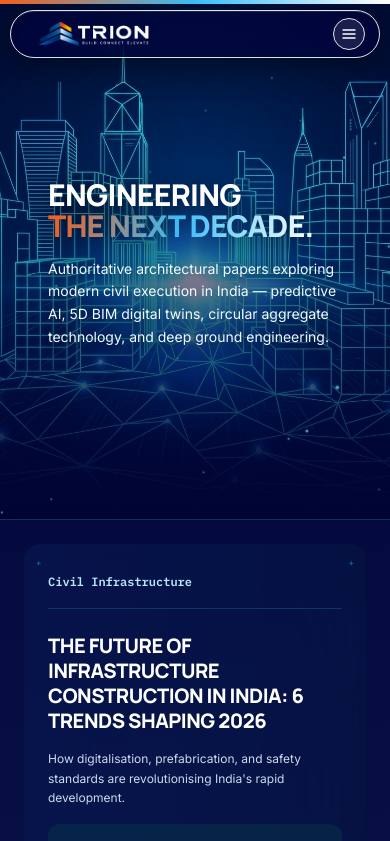
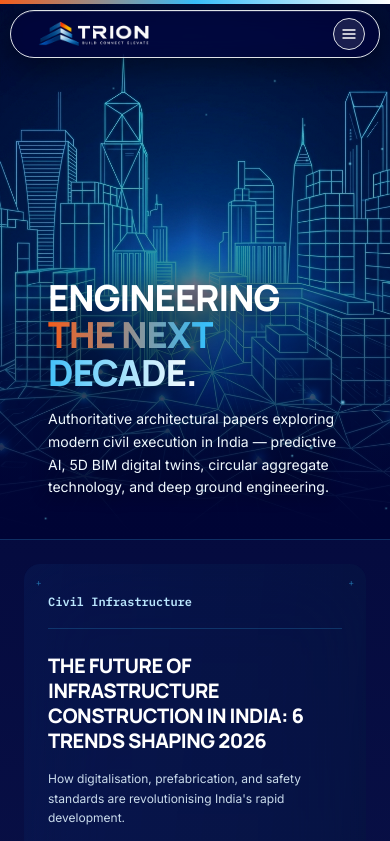
Before and after one commit to psychonimus/Trion, a React (Vite) app: page /blogs in a window 390 px wide. Shown: the top 841 px of the page. Built offline with nearby package versions, Linux system fonts and the light colour scheme.

Commit message:
layout issue fixed

```diff
--- a/src/components/blogs/BlogsPage.jsx
+++ b/src/components/blogs/BlogsPage.jsx
@@ -635,16 +635,16 @@ export default function BlogsPage() {
         style={{ scaleX }}
       />
 
-      <section className="relative z-10 pt-14 sm:pt-16 lg:pt-40 pb-12 sm:pb-24 border-b border-sky-400/20 overflow-hidden min-h-[520px] lg:min-h-[580px] flex items-center">
+      <section className="relative z-10 pt-28 sm:pt-36 lg:pt-40 pb-8 sm:pb-24 border-b border-sky-400/20 overflow-hidden min-h-[540px] sm:min-h-[520px] lg:min-h-[580px] flex items-end sm:items-center">
         <ExactCityWireframeHero />
 
-        <div className="max-w-7xl 2xl:max-w-[1580px] mx-auto px-5 sm:px-8 lg:px-12 relative z-10 w-full">
+        <div className="max-w-7xl 2xl:max-w-[1580px] mx-auto px-5 sm:px-8 lg:px-12 relative z-10 w-full mb-2 sm:mb-0">
           <div className="max-w-2xl lg:max-w-3xl space-y-4 sm:space-y-6">
             <motion.h1
               initial={{ opacity: 0, y: 20 }}
               animate={{ opacity: 1, y: 0 }}
               transition={{ duration: 0.6, delay: 0.1 }}
-              className="font-primary font-black text-3xl xs:text-3xl sm:text-5xl lg:text-6xl 2xl:text-7xl text-white leading-[1.05] tracking-tight uppercase drop-shadow-[0_4px_16px_rgba(0,0,0,0.9)]"
+              className="font-primary font-black text-4xl xs:text-4xl sm:text-5xl lg:text-6xl 2xl:text-7xl text-white leading-[1.05] tracking-tight uppercase drop-shadow-[0_4px_16px_rgba(0,0,0,0.9)]"
             >
               ENGINEERING <br />
               <span className="text-transparent bg-clip-text bg-gradient-to-r from-[#f55d1b] via-[#38bdf8] to-white">
```
